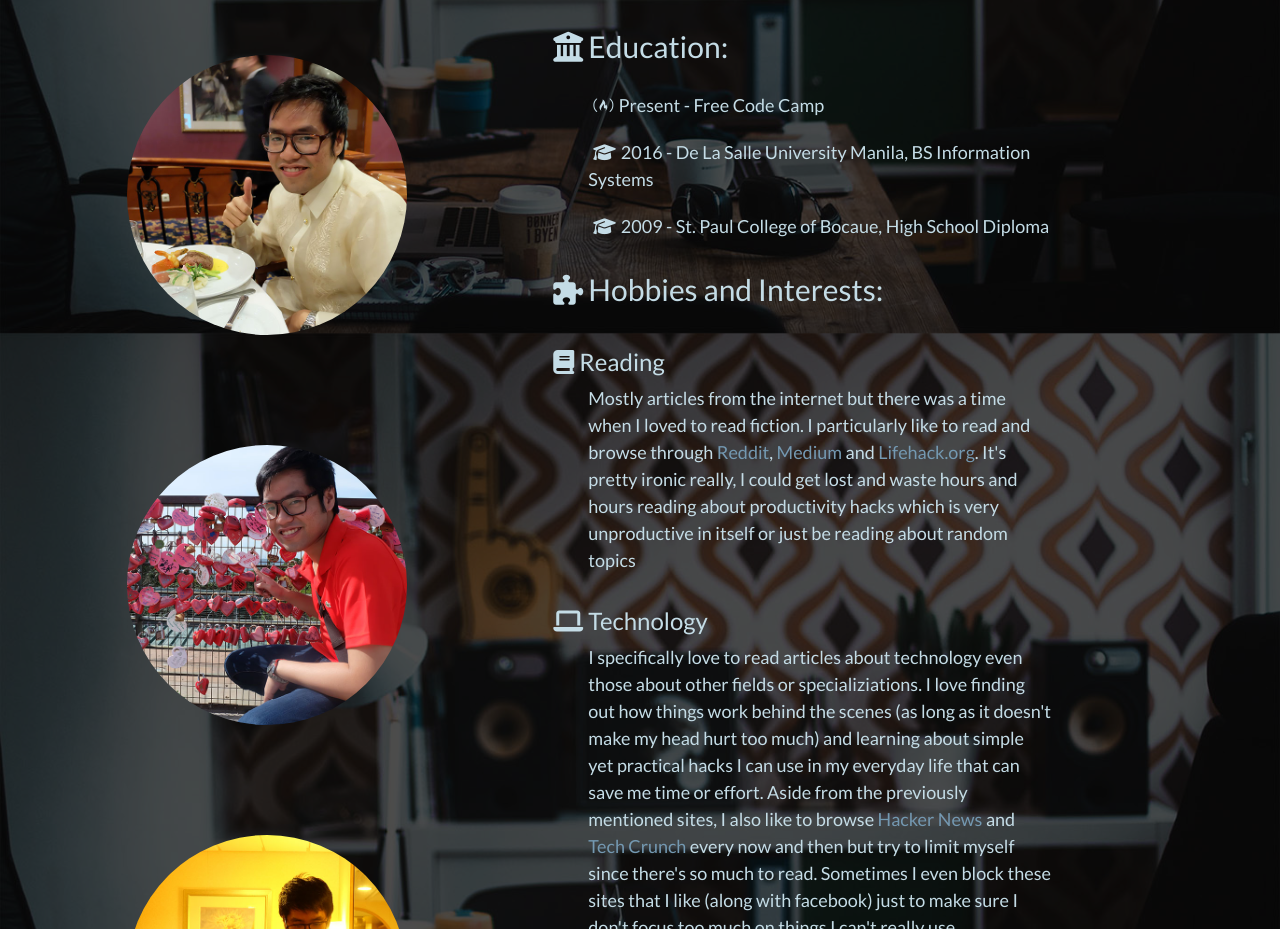
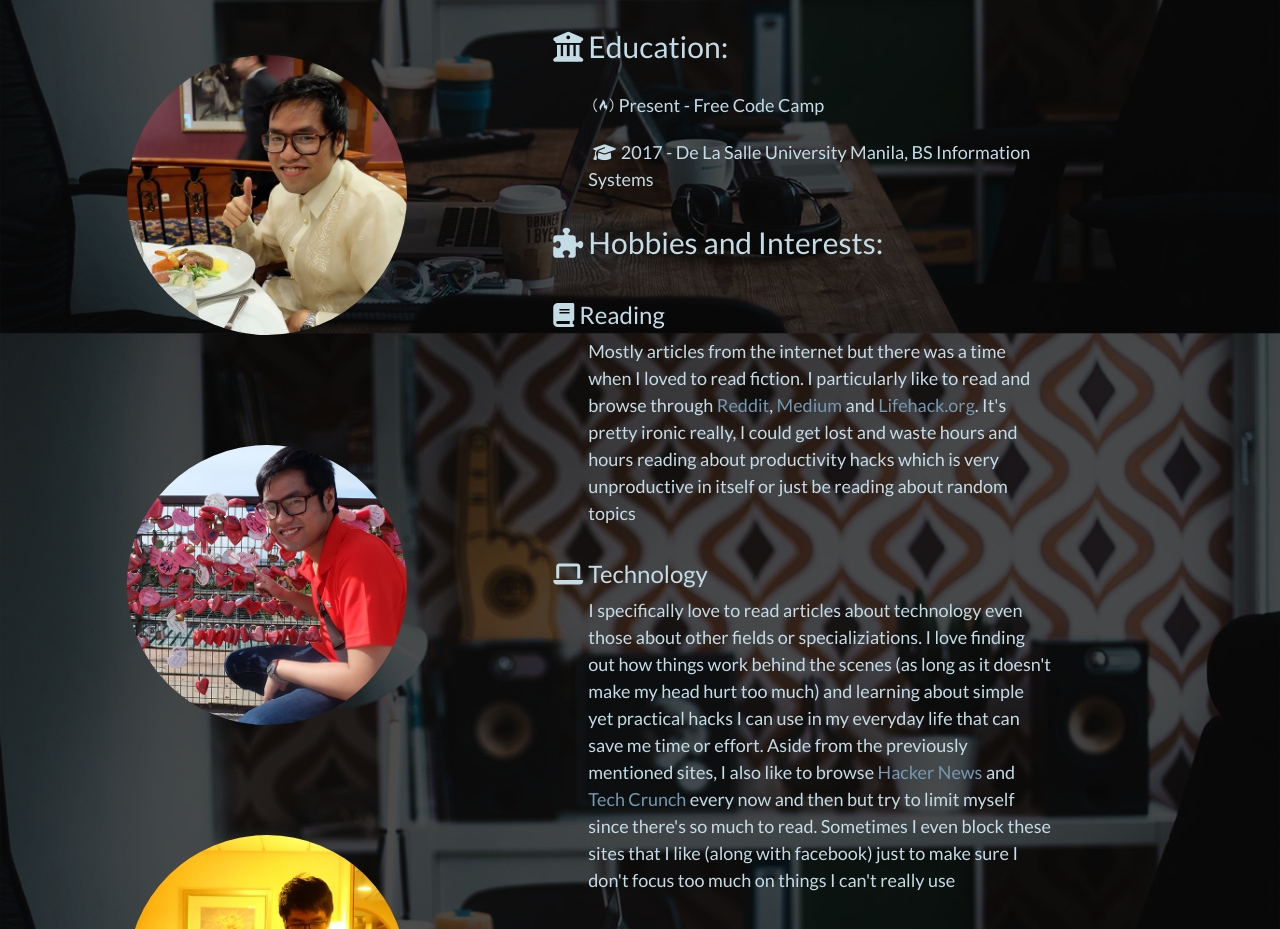
Before and after one commit to mplibunao/personal_portfolio, a plain HTML site: page index.html in a window 1280 px wide. Shown: the part 1161-2090 px from the top of the page. Drawn offline with nearby package versions, Linux system fonts and the light colour scheme.

Commit message:
Edited content

```diff
--- a/index.html
+++ b/index.html
@@ -102,8 +102,8 @@
 						<!-- Education -->
 						<h2><i class="fa fa-university about-me-fa about-me-content-header" aria-hidden="true"></i>Education:</h2>
 						<p class="about-me-content"><i class="fa fa-free-code-camp about-me-fa about-me-fa" aria-hidden="true"></i>Present - Free Code Camp</p>
-						<p class="about-me-content"><i class="fa fa-graduation-cap about-me-fa" aria-hidden="true"></i>2016 - De La Salle University Manila, BS Information Systems</p>
-						<p class="about-me-content"><i class="fa fa-graduation-cap about-me-fa" aria-hidden="true"></i>2009 - St. Paul College of Bocaue, High School Diploma</p>
+						<p class="about-me-content"><i class="fa fa-graduation-cap about-me-fa" aria-hidden="true"></i>2017 - De La Salle University Manila, BS Information Systems</p>
+						<!--<p class="about-me-content"><i class="fa fa-graduation-cap about-me-fa" aria-hidden="true"></i>2009 - St. Paul College of Bocaue, High School Diploma</p>-->
 
 
 						<h2><i class="fa fa-puzzle-piece about-me-fa about-me-fa about-me-content-header" aria-hidden="true"></i>Hobbies and Interests:</h2>
```
